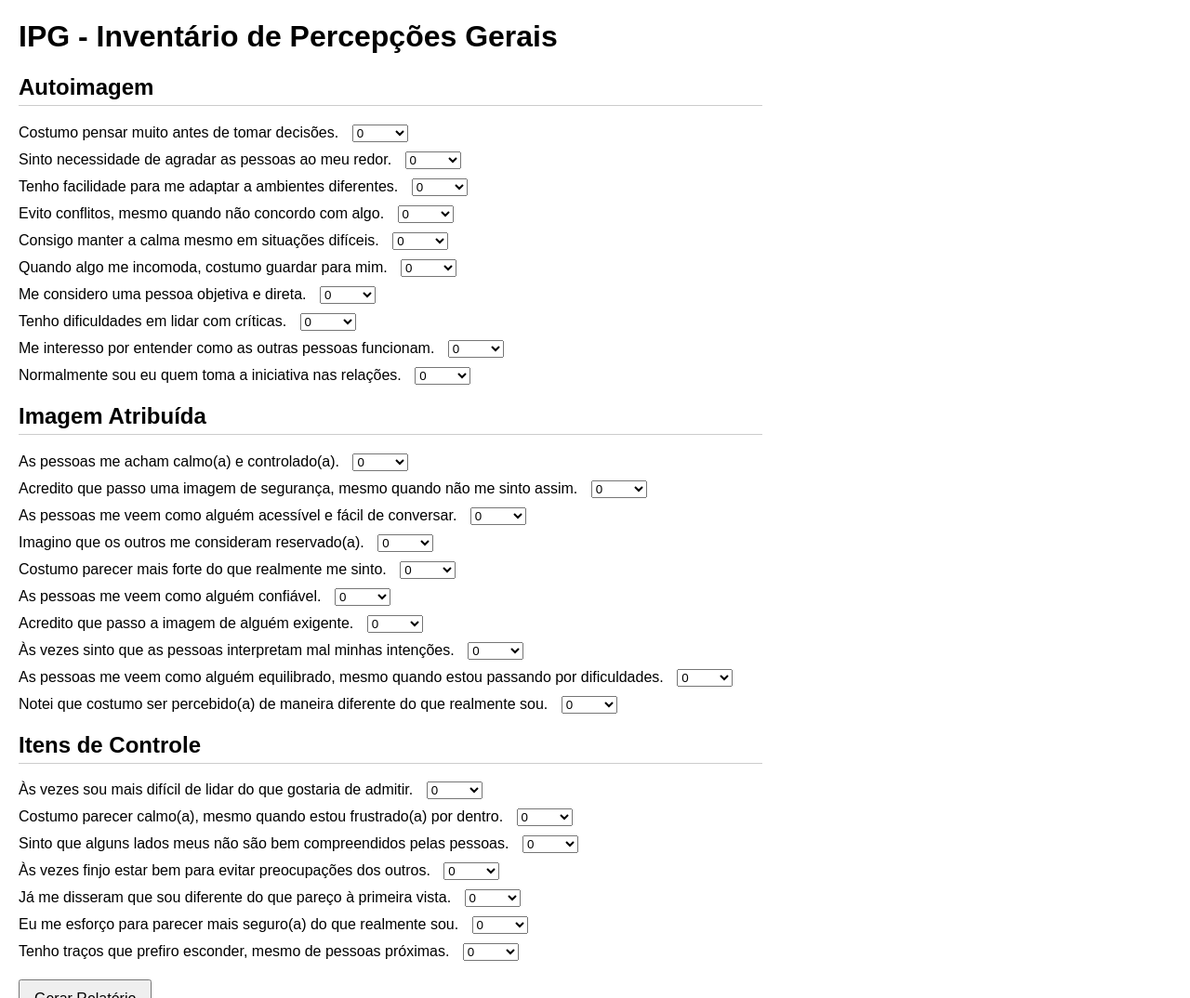
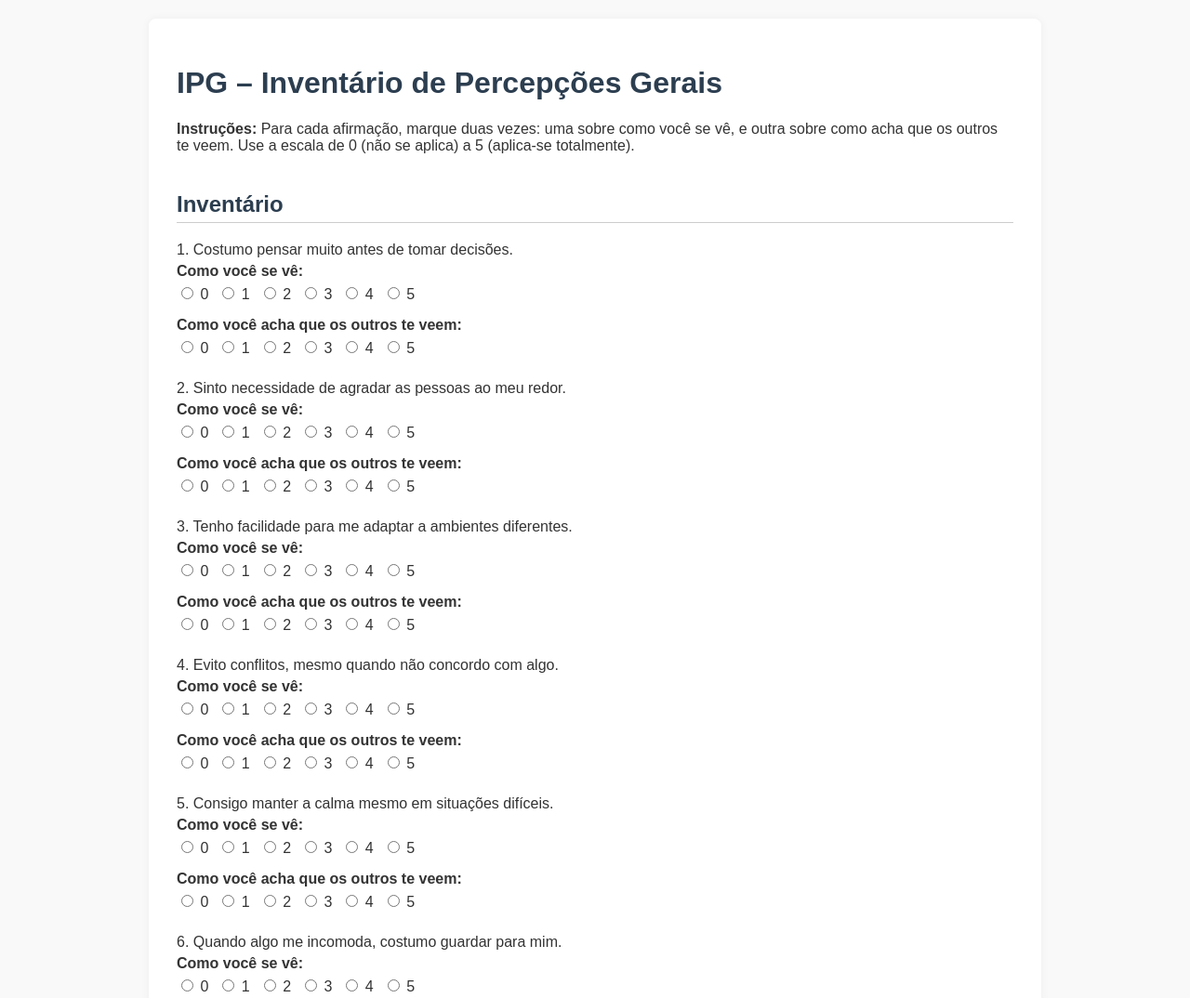
Before and after one commit to kognisneuroepsicologia/formulario-ipg, a plain HTML site: page ipg_form.html in a window 1280 px wide. Shown: the top 1074 px of the page at 93% size. Drawn offline with Linux system fonts and the light colour scheme.

Commit message:
Add files via upload

```diff
--- a/ipg_form.html
+++ b/ipg_form.html
@@ -2,39 +2,61 @@
 <html lang="pt-BR">
 <head>
   <meta charset="UTF-8" />
-<meta name="viewport" content="width=device-width, initial-scale=1" />
-<title>IPG - Inventário de Percepções Gerais</title>
+  <meta name="viewport" content="width=device-width, initial-scale=1.0" />
+  <title>IPG – Inventário de Percepções Gerais</title>
   <style>
-  body { font-family: Arial, sans-serif; margin: 20px; max-width: 800px; }
-  h2 { border-bottom: 1px solid #ccc; padding-bottom: 5px; }
-  label { display: block; margin-top: 10px; }
-  select { width: 60px; margin-left: 10px; }
-  button { margin-top: 20px; padding: 10px 15px; font-size: 16px; }
-  pre { background: #f9f9f9; padding: 15px; white-space: pre-wrap; border: 1px solid #ccc; margin-top: 20px; }
+    body {
+      font-family: Arial, sans-serif;
+      background: #f9f9f9;
+      color: #333;
+      margin: 0;
+      padding: 20px;
+    }
+    h1, h2 {
+      color: #2c3e50;
+    }
+    .container {
+      max-width: 900px;
+      margin: auto;
+      background: #fff;
+      padding: 30px;
+      border-radius: 8px;
+      box-shadow: 0 0 10px rgba(0,0,0,0.05);
+    }
+    .item {
+      margin-bottom: 25px;
+    }
+    label {
+      font-weight: bold;
+    }
+    .rating {
+      display: flex;
+      gap: 10px;
+      margin: 5px 0 15px 0;
+    }
+    .rating label {
+      font-weight: normal;
+    }
+    .question {
+      margin-bottom: 5px;
+    }
+    .section-title {
+      margin-top: 40px;
+      border-bottom: 1px solid #ccc;
+      padding-bottom: 5px;
+    }
   </style>
 </head>
 <body>
+  <div class="container">
+    <h1>IPG – Inventário de Percepções Gerais</h1>
+    <p><strong>Instruções:</strong> Para cada afirmação, marque duas vezes: uma sobre como você se vê, e outra sobre como acha que os outros te veem. Use a escala de 0 (não se aplica) a 5 (aplica-se totalmente).</p>
 
-<h1>IPG - Inventário de Percepções Gerais</h1>
+    <h2 class="section-title">Inventário</h2>
 
-<form id="ipgForm">
-
-  <h2>Autoimagem</h2>
-  <div id="autoimagem"></div>
-
-  <h2>Imagem Atribuída</h2>
-  <div id="imagemAtribuida"></div>
-
-  <h2>Itens de Controle</h2>
-  <div id="controle"></div>
-
-  <button type="submit">Gerar Relatório</button>
-</form>
-
-<pre id="resultado"></pre>
-
+    <!-- Início dos 27 itens -->
     <script>
-const bloco1 = [
+      const perguntas = [
         "Costumo pensar muito antes de tomar decisões.",
         "Sinto necessidade de agradar as pessoas ao meu redor.",
         "Tenho facilidade para me adaptar a ambientes diferentes.",
@@ -44,10 +66,7 @@ const bloco1 = [
         "Me considero uma pessoa objetiva e direta.",
         "Tenho dificuldades em lidar com críticas.",
         "Me interesso por entender como as outras pessoas funcionam.",
-  "Normalmente sou eu quem toma a iniciativa nas relações."
-];
-
-const bloco2 = [
+        "Normalmente sou eu quem toma a iniciativa nas relações.",
         "As pessoas me acham calmo(a) e controlado(a).",
         "Acredito que passo uma imagem de segurança, mesmo quando não me sinto assim.",
         "As pessoas me veem como alguém acessível e fácil de conversar.",
@@ -57,10 +76,7 @@ const bloco2 = [
         "Acredito que passo a imagem de alguém exigente.",
         "Às vezes sinto que as pessoas interpretam mal minhas intenções.",
         "As pessoas me veem como alguém equilibrado, mesmo quando estou passando por dificuldades.",
-  "Notei que costumo ser percebido(a) de maneira diferente do que realmente sou."
-];
-
-const controleItens = [
+        "Noto que costumo ser percebido(a) de maneira diferente do que realmente sou.",
         "Às vezes sou mais difícil de lidar do que gostaria de admitir.",
         "Costumo parecer calmo(a), mesmo quando estou frustrado(a) por dentro.",
         "Sinto que alguns lados meus não são bem compreendidos pelas pessoas.",
@@ -70,98 +86,35 @@ const controleItens = [
         "Tenho traços que prefiro esconder, mesmo de pessoas próximas."
       ];
 
-function criarPerguntas(lista, prefixo) {
-  return lista.map((texto, i) => {
-    return `<label for="${prefixo}${i}">${texto}
-      <select id="${prefixo}${i}" name="${prefixo}${i}">
-        <option value="0">0</option>
-        <option value="1">1</option>
-        <option value="2">2</option>
-        <option value="3">3</option>
-        <option value="4">4</option>
-        <option value="5">5</option>
-      </select>
-    </label>`;
-  }).join('\n');
+      for (let i = 0; i < perguntas.length; i++) {
+        const numero = i + 1;
+        document.write(`
+        <div class="item">
+          <div class="question">${numero}. ${perguntas[i]}</div>
+          <label>Como você se vê:</label>
+          <div class="rating">
+            <label><input type="radio" name="q${numero}-auto" value="0"> 0</label>
+            <label><input type="radio" name="q${numero}-auto" value="1"> 1</label>
+            <label><input type="radio" name="q${numero}-auto" value="2"> 2</label>
+            <label><input type="radio" name="q${numero}-auto" value="3"> 3</label>
+            <label><input type="radio" name="q${numero}-auto" value="4"> 4</label>
+            <label><input type="radio" name="q${numero}-auto" value="5"> 5</label>
+          </div>
+          <label>Como você acha que os outros te veem:</label>
+          <div class="rating">
+            <label><input type="radio" name="q${numero}-hetero" value="0"> 0</label>
+            <label><input type="radio" name="q${numero}-hetero" value="1"> 1</label>
+            <label><input type="radio" name="q${numero}-hetero" value="2"> 2</label>
+            <label><input type="radio" name="q${numero}-hetero" value="3"> 3</label>
+            <label><input type="radio" name="q${numero}-hetero" value="4"> 4</label>
+            <label><input type="radio" name="q${numero}-hetero" value="5"> 5</label>
+          </div>
+        </div>
+        `);
       }
-
-document.getElementById('autoimagem').innerHTML = criarPerguntas(bloco1, 'auto');
-document.getElementById('imagemAtribuida').innerHTML = criarPerguntas(bloco2, 'ima');
-document.getElementById('controle').innerHTML = criarPerguntas(controleItens, 'ctrl');
-
-function pegarRespostas(prefixo, tamanho) {
-  let respostas = [];
-  for(let i=0; i<tamanho; i++) {
-    const val = parseInt(document.getElementById(prefixo+i).value);
-    respostas.push(val);
-  }
-  return respostas;
-}
-
-function gerarRelatorio(auto, ima, ctrl) {
-  function itensAcimaNota(itens, respostas, notaMin=4) {
-    return itens.filter((_,i) => respostas[i]>=notaMin);
-  }
-  function itensDiferencaGrande(itens, resp1, resp2, limite=3) {
-    return itens.filter((_,i) => Math.abs(resp1[i]-resp2[i])>=limite);
-  }
-
-  let texto = "Relatório IPG — Inventário de Percepções Gerais\n\n";
-
-  texto += "1. Autoimagem:\n";
-  const autoAlta = itensAcimaNota(bloco1, auto);
-  if(autoAlta.length>0) {
-    texto += "- Você se percebe com as seguintes características principais:\n";
-    autoAlta.forEach(item => texto += `  • ${item}\n`);
-  } else {
-    texto += "Nenhuma característica foi percebida com alta intensidade.\n";
-  }
-
-  texto += "\n2. Imagem Atribuída:\n";
-  const imaAlta = itensAcimaNota(bloco2, ima);
-  if(imaAlta.length>0) {
-    texto += "- Você acredita que as pessoas o veem como alguém que apresenta:\n";
-    imaAlta.forEach(item => texto += `  • ${item}\n`);
-  } else {
-    texto += "Nenhuma característica foi atribuída com alta intensidade pelas pessoas.\n";
-  }
-
-  texto += "\n3. Discrepâncias Importantes:\n";
-  const discrepancias = itensDiferencaGrande(bloco1, auto, ima);
-  if(discrepancias.length>0) {
-    texto += "- Diferenças relevantes foram encontradas entre sua autoimagem e a imagem atribuída nos aspectos:\n";
-    discrepancias.forEach(item => texto += `  • ${item}\n`);
-    texto += "  Essas diferenças podem indicar insegurança, autocrítica elevada ou percepção social distinta.\n";
-  } else {
-    texto += "Não foram encontradas discrepâncias relevantes entre sua autoimagem e a imagem atribuída.\n";
-  }
-
-  texto += "\n4. Itens de Controle — Consistência Interna:\n";
-  const ctrlAlta = itensAcimaNota(controleItens, ctrl);
-  if(ctrlAlta.length>0) {
-    texto += "- Foi identificado que você pode tender a:\n";
-    ctrlAlta.forEach(item => texto += `  • ${item}\n`);
-    texto += "  Essas percepções podem ser úteis para explorar defesas emocionais na psicoterapia.\n";
-  } else {
-    texto += "Não foram identificados sinais relevantes de defesas ou inconsistências internas.\n";
-  }
-
-  texto += "\n5. Sugestões para Reflexão:\n";
-  texto += "Refletir sobre como você se percebe e como acredita ser percebido pelos outros pode favorecer seu autoconhecimento e relações interpessoais. Trabalhar essas áreas em psicoterapia pode ser muito benéfico.\n";
-
-  return texto;
-}
-
-document.getElementById('ipgForm').addEventListener('submit', function(event){
-  event.preventDefault();
-  const autoResp = pegarRespostas('auto', bloco1.length);
-  const imaResp = pegarRespostas('ima', bloco2.length);
-  const ctrlResp = pegarRespostas('ctrl', controleItens.length);
-
-  const resultado = gerarRelatorio(autoResp, imaResp, ctrlResp);
-  document.getElementById('resultado').textContent = resultado;
-});
     </script>
 
+    <p style="margin-top: 40px; font-size: 0.9em; color: #777">Formulário apenas para fins de preenchimento pessoal. As respostas não são enviadas automaticamente.</p>
+  </div>
 </body>
 </html>
```
Lines whose indentation alone changed are shown as unchanged.
